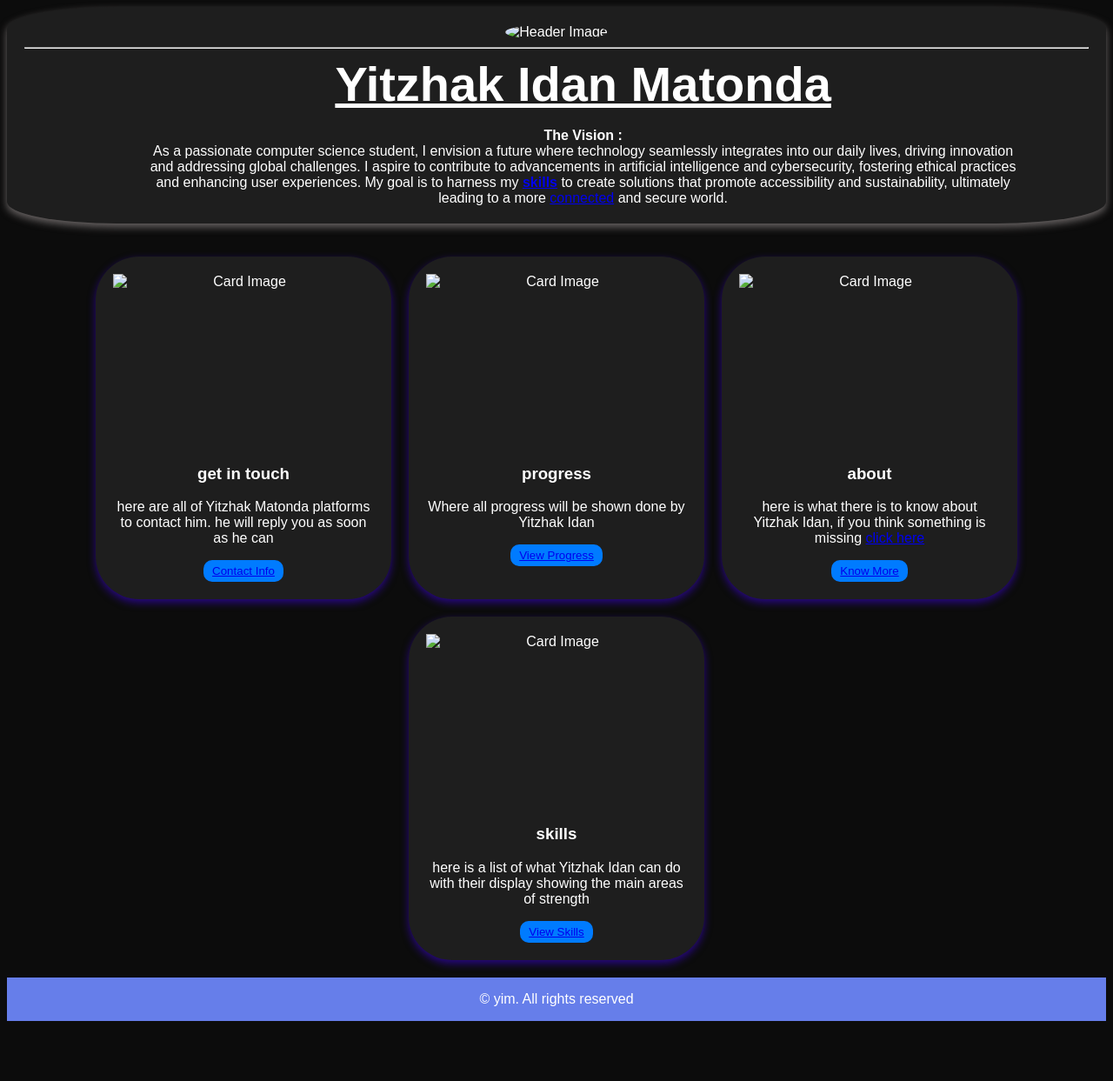
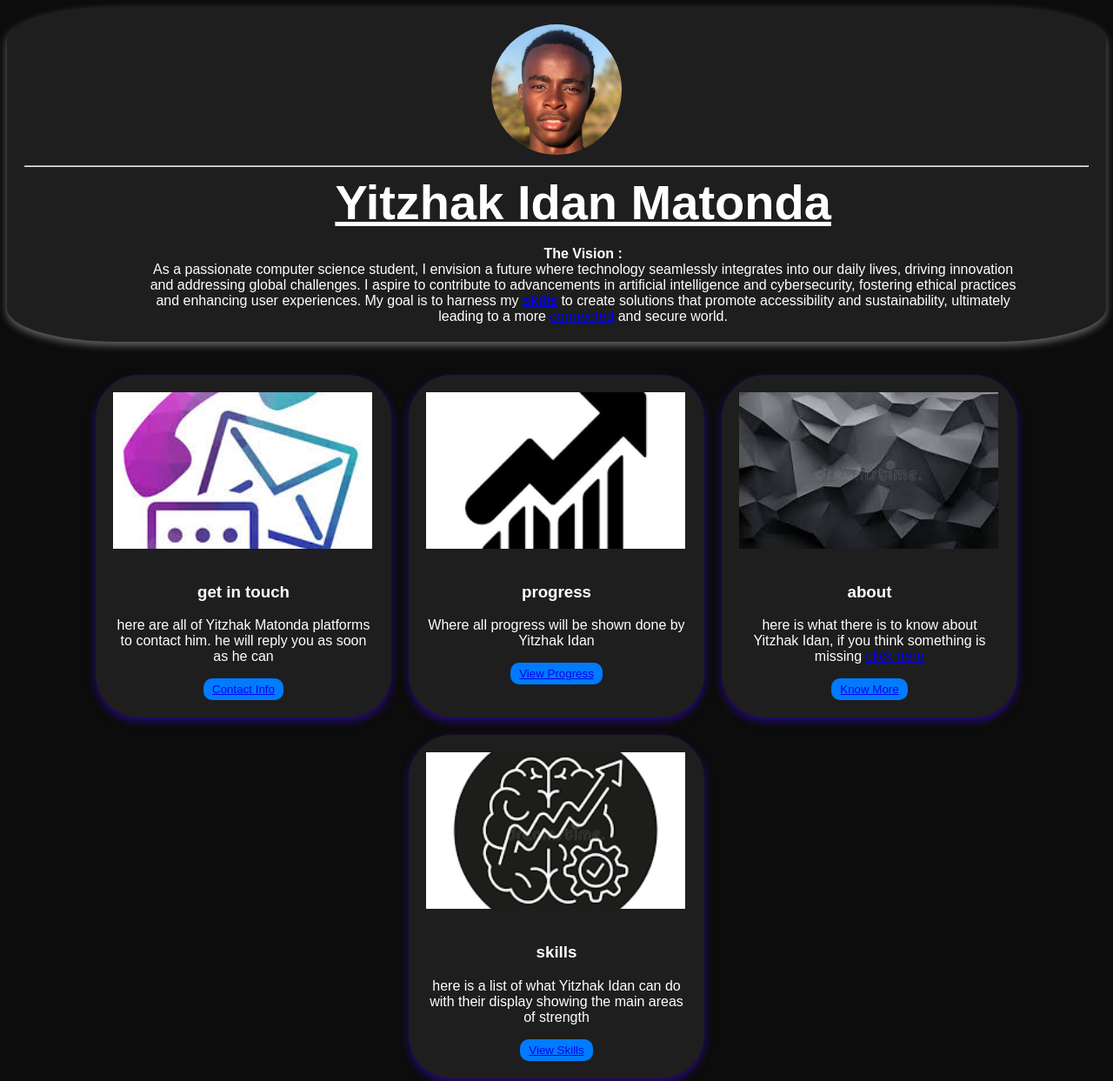
Before and after one commit to Yitzhak-Idan/Portfolio, a plain HTML site: page index.html in a window 1280 px wide. Shown: the top 1243 px of the page at 87% size. Before the commit the page ends 1174 px from the top, so only its background shows below. Drawn offline with Linux system fonts and the light colour scheme.

Commit message:
Update index.html

```diff
--- a/index.html
+++ b/index.html
@@ -23,7 +23,7 @@
 <body>
     <header>
 
-        <img src="./assets/idan2.jpg" alt="Header Image" class="round-image">
+        <img src="idan2.jpg" alt="Header Image" class="round-image">
         <hr>
         <h1><u>Yitzhak Idan Matonda</u></h1><br>
         <p1><strong>The Vision :</strong></p1><br>
@@ -34,7 +34,7 @@
     <section class="container">
         <div class="card">
                <div class="virtualbox">
-                <img src="./assets/touch.jpg" alt = "Card Image" />
+                <img src="touch.jpg" alt = "Card Image" />
                 </div>
             <div class="icon vmware"></div>
             <h3>get in touch</h3>
@@ -47,7 +47,7 @@
 
         <div class="card">
             <div class="virtualbox">
-               <img src="./assets/progressv.png" alt = "Card Image" />
+               <img src="progressv.png" alt = "Card Image" />
             </div>
             <div class="icon"></div>
             <h3>progress</h3>
@@ -60,7 +60,7 @@
 
         <div class="card">
             <div class="virtualbox">
-                <img src="./assets/about.jpg" alt = "Card Image" />
+                <img src="about.jpg" alt = "Card Image" />
             </div>
             <div class="icon"></div>
             <h3>about</h3>
@@ -72,7 +72,7 @@
 
         <div id="skills" class="card">
             <div class="virtualbox">
-                <img src="./assets/skills1.png" alt = "Card Image" />
+                <img src="skills1.png" alt = "Card Image" />
             </div>
             <div class="icon"></div>
             <h3>skills</h3>
```
